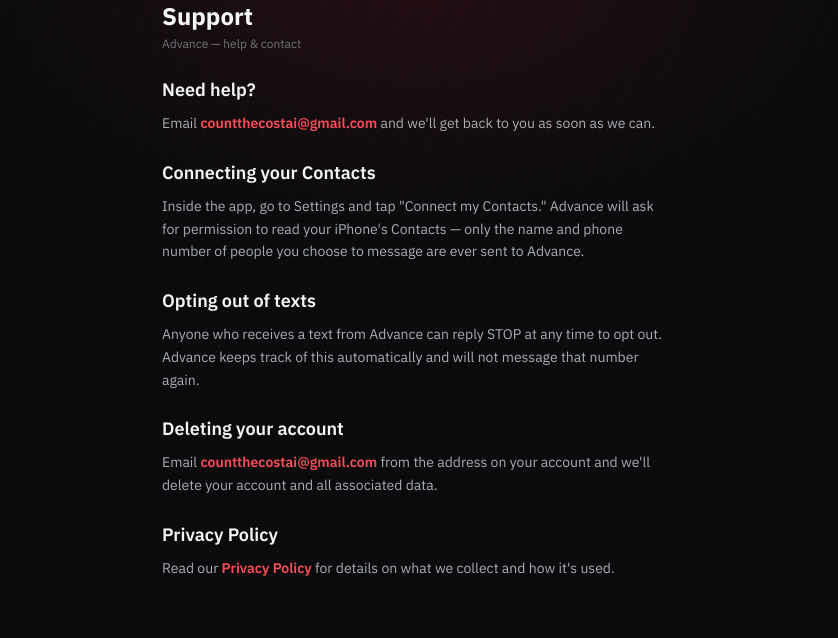
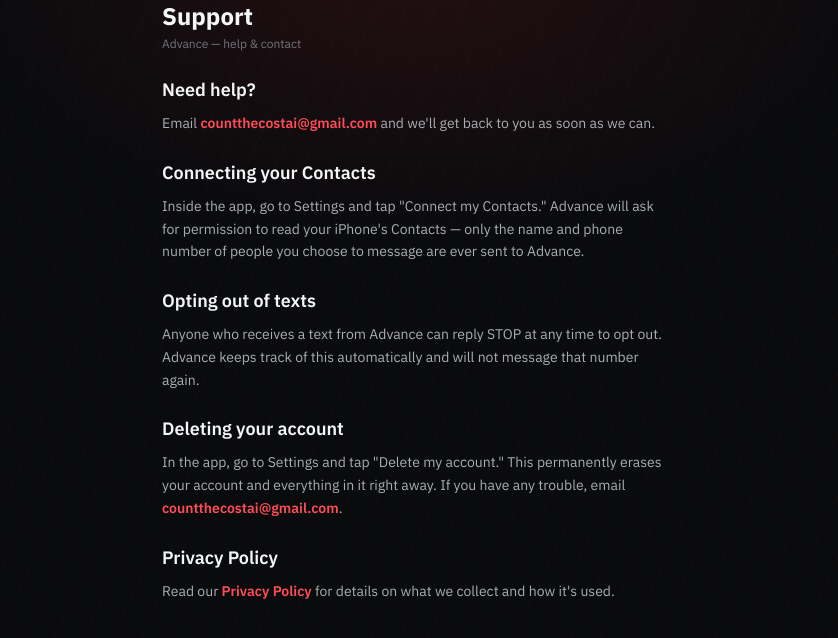
Before and after one commit to countthecostai-cmyk/advance, a Next.js app: page /support in a window 1280 px wide. Shown: the top 638 px of the page, without its empty margins (222-1060 px from the left). Built offline with nearby package versions, Linux system fonts and the light colour scheme.

Commit message:
Support + Privacy: point account deletion to the new in-app Delete button

```diff
--- a/src/app/privacy/page.tsx
+++ b/src/app/privacy/page.tsx
@@ -66,11 +66,12 @@
           <li>Anyone you text can reply STOP to opt out, which Advance keeps track of automatically.</li>
           <li>You can sign out at any time, which ends your session on that device.</li>
           <li>
-            To delete your account and all associated data, email{' '}
+            You can delete your account and all associated data at any time from Settings → &quot;Delete my
+            account&quot; inside the app. You can also email{' '}
             <a className="font-semibold text-brand-600" href="mailto:countthecostai@gmail.com">
               countthecostai@gmail.com
             </a>{' '}
-            and we&apos;ll remove it.
+            for help.
           </li>
         </ul>
       </Section>
--- a/src/app/support/page.tsx
+++ b/src/app/support/page.tsx
@@ -42,11 +42,12 @@
 
       <Section title="Deleting your account">
         <p>
-          Email{' '}
+          In the app, go to Settings and tap &quot;Delete my account.&quot; This permanently erases your account and
+          everything in it right away. If you have any trouble, email{' '}
           <a className="font-semibold text-brand-600" href="mailto:countthecostai@gmail.com">
             countthecostai@gmail.com
-          </a>{' '}
-          from the address on your account and we&apos;ll delete your account and all associated data.
+          </a>
+          .
         </p>
       </Section>
 
```
